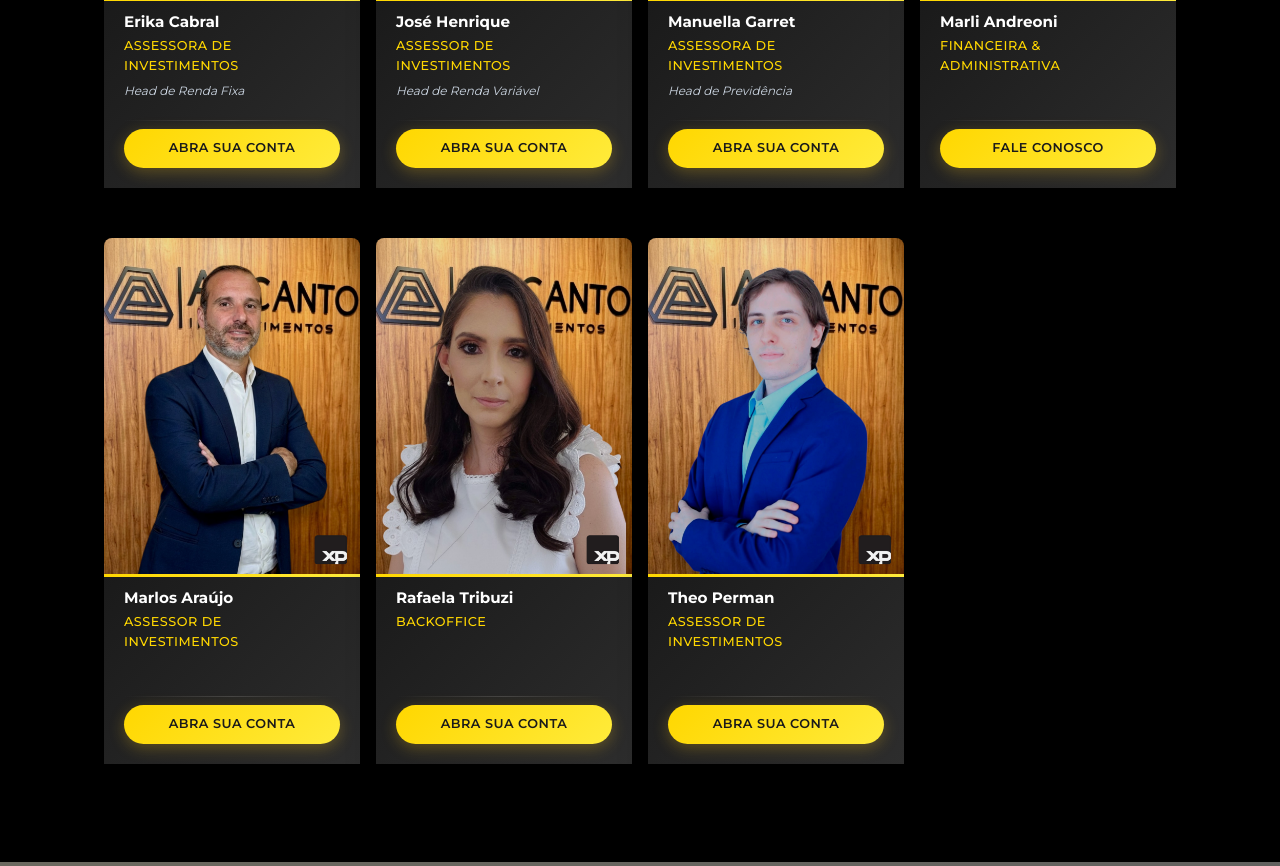
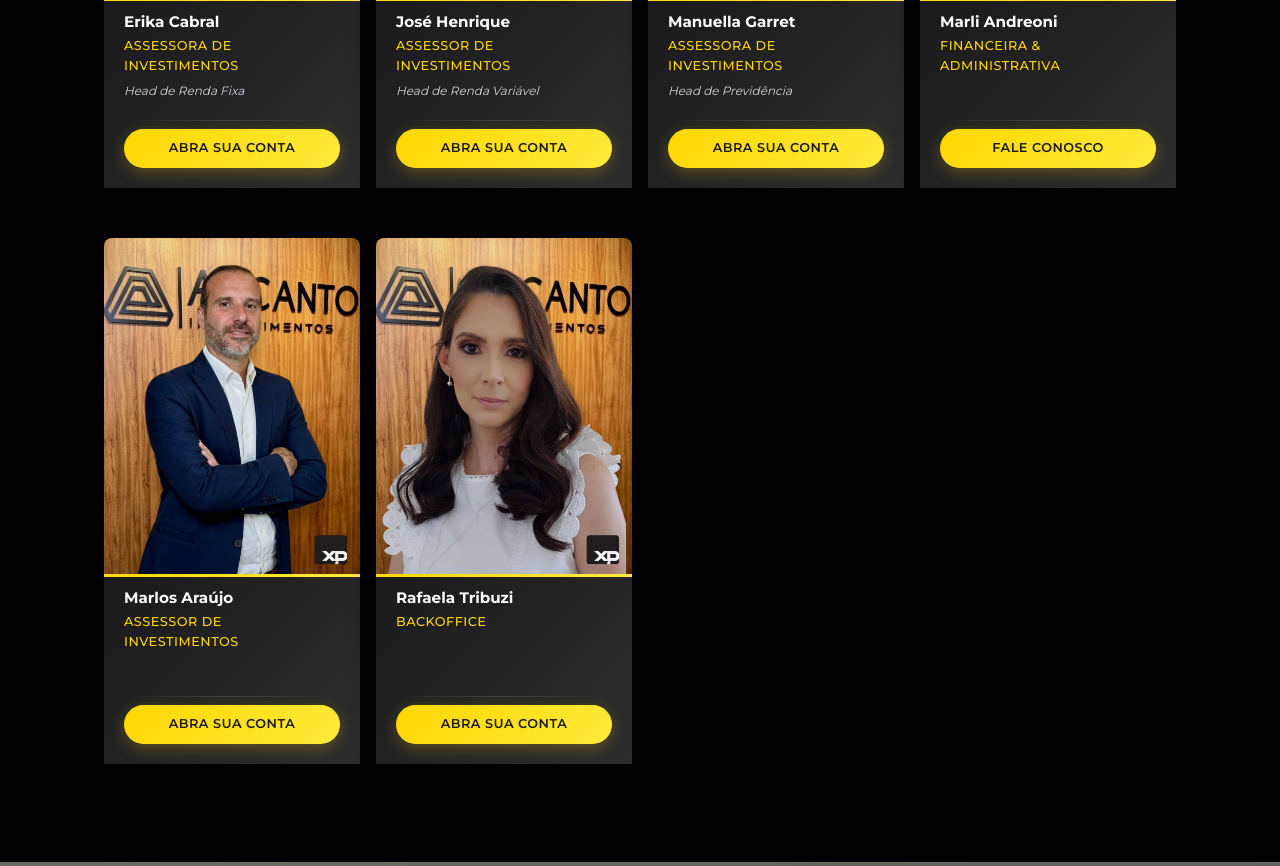
Before and after one commit to andreoni10/accanto-landing-page, a Django app: page /nossa-equipe/ in a window 1280 px wide. Shown: the part 1954-2820 px from the top of the page. Run offline with Django 5.2, Linux system fonts and the light colour scheme; grey boxes are pictures that could not be loaded.

Commit message:
Remoção de assessor na página de nossa equipe e adição de assessor no modal de abertura de conta.

```diff
--- a/accanto_landing_page/landing/templates/landing/base.html
+++ b/accanto_landing_page/landing/templates/landing/base.html
@@ -129,6 +129,9 @@
               <a href="https://cadastro.xpi.com.br/v3/cadastro/nome?assessor=A43086" target="_blank" class="nav-link">Manuella Garret de Melo Carrazzone</a>
             </li>
             <li>
+              <a href="https://cadastro.xpi.com.br/v3/cadastro/nome?assessor=A2384" target="_blank" class="nav-link">Marlos Hermano Albuquerque Araujo</a>
+            </li>
+            <li>
               <a href="https://cadastro.xpi.com.br/v3/cadastro/nome?assessor=A26702" target="_blank" class="nav-link">Rafaela Tribuzi Lula Maia</a>
             </li>
           </ul>
--- a/accanto_landing_page/landing/templates/landing/nossa_equipe.html
+++ b/accanto_landing_page/landing/templates/landing/nossa_equipe.html
@@ -190,22 +190,6 @@
             <a href="https://cadastro.xpi.com.br/v3/cadastro/nome?assessor=A26702" target="_blank" class="card-btn">Abra sua conta</a>
           </div>
         </div>
-
-        <!-- Card 11 -->
-        <div class="card-equipe">
-          <img src="{% static 'landing/images/nossa_equipe/image_theo_perman.jpg' %}" alt="Theo Perman" />
-
-          <div class="card-equipe-footer">
-            <div class="card-info">
-              <h3 class="card-name">Theo Perman</h3>
-              <p class="card-position">Assessor de Investimentos</p>
-            </div>
-
-            <hr class="card-divider" />
-
-            <a href="https://cadastro.xpi.com.br/v3/cadastro/nome?assessor=A3900" target="_blank" class="card-btn">Abra sua conta</a>
-          </div>
-        </div>
       </div>
     </div>
   </section>
```
